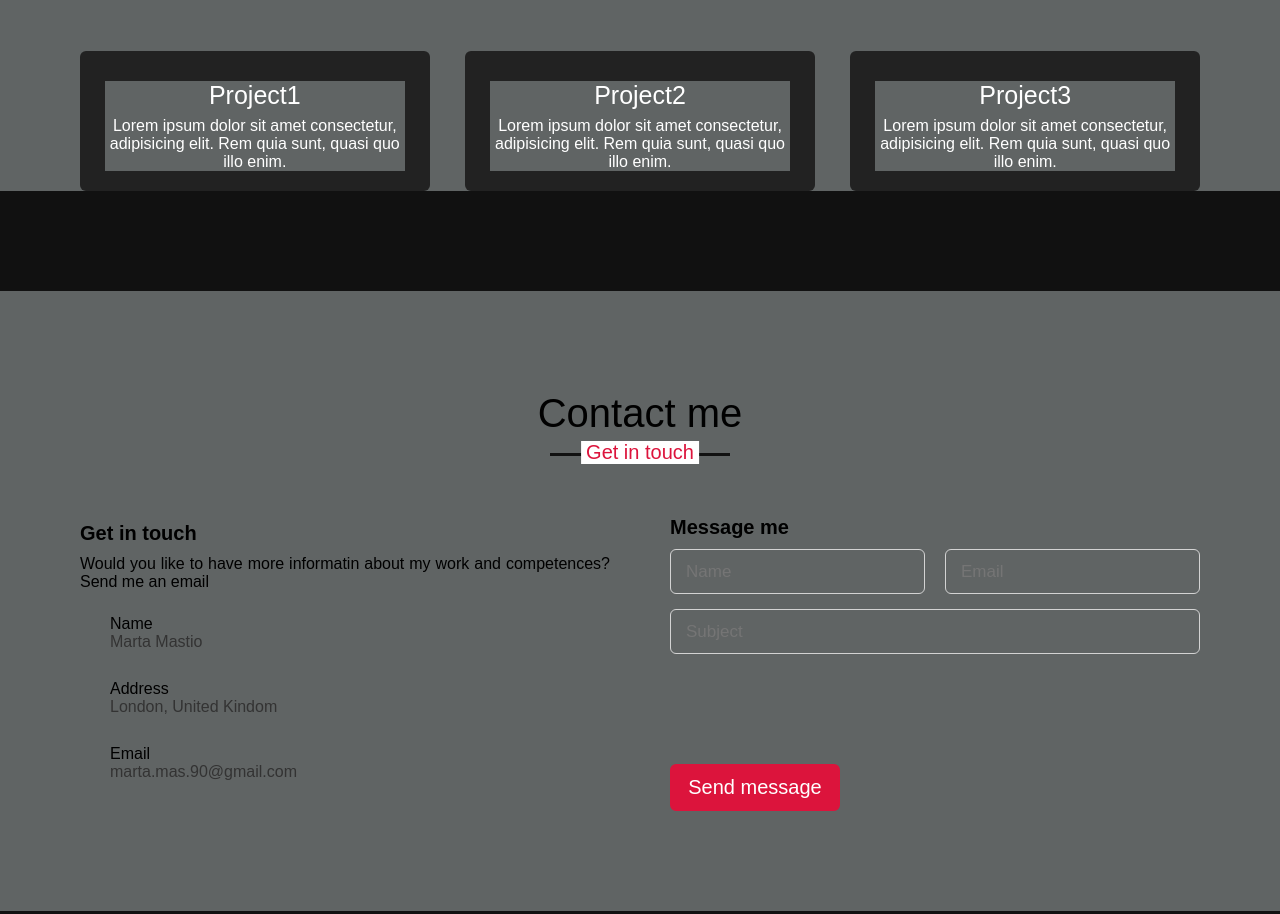
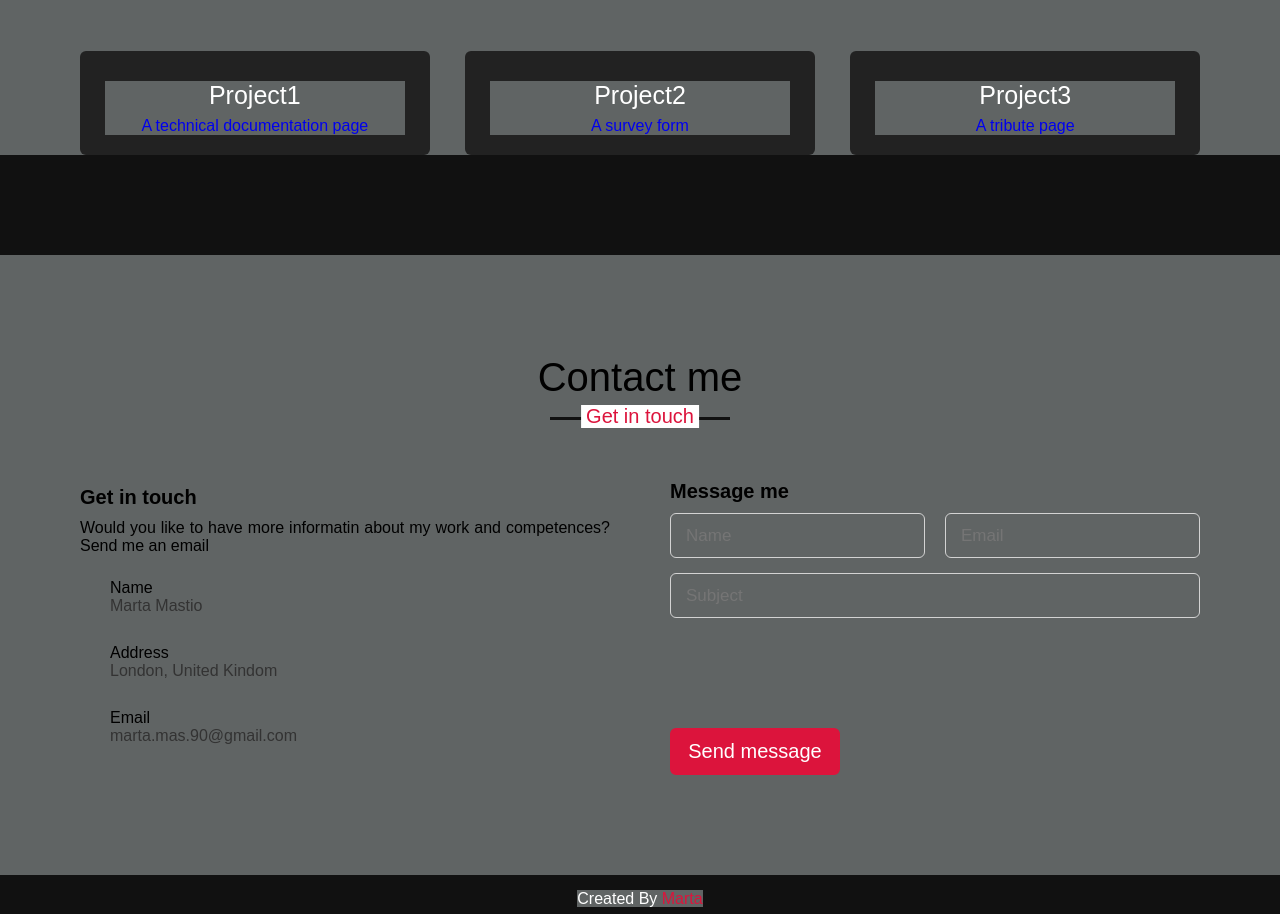
Before and after one commit to marta-mas/portfolio, a plain HTML site: page index.html in a window 1280 px wide. Shown: the part 1703-2617 px from the top of the page. Drawn offline with Linux system fonts and the light colour scheme; a script that the page names is missing; files whose address does not match are found by name; a web font is replaced by a local one.

Commit message:
Update index.html
added link to my work section

```diff
--- a/index.html
+++ b/index.html
@@ -64,6 +64,7 @@ In my time off I like to read books (fantasy).
 </div>
 </section>
 
+
   <!-- work section start -->
   <section class="work" id="work">
       <div class="max-width">
@@ -73,22 +74,19 @@ My Work</h2>
               <div class="card">
                   <div class="box">
                       <div class="text">Project1</div>
-<p>Lorem ipsum dolor sit amet consectetur, adipisicing elit. Rem quia sunt, quasi quo illo enim.</p>
-
+                      <a class="project" href="https://codepen.io/Marta90/details/JjYvazZ" target="_blank">A technical documentation page</a>
 </div>
 </div>
 <div class="card">
                   <div class="box">
                       <div class="text">Project2</div>
-<p>Lorem ipsum dolor sit amet consectetur, adipisicing elit. Rem quia sunt, quasi quo illo enim.</p>
-
+                      <a class="project" href="https://codepen.io/Marta90/pen/JjYOPNE" target="_blank">A survey form</a>
 </div>
 </div>
 <div class="card">
                   <div class="box">
                       <div class="text">Project3</div>
-<p>Lorem ipsum dolor sit amet consectetur, adipisicing elit. Rem quia sunt, quasi quo illo enim.</p>
-
+                      <a class="project" href="https://codepen.io/Marta90/pen/VwvMoqm" target="_blank">A tribute page</a>
 </div>
 </div>
 </div>
```
